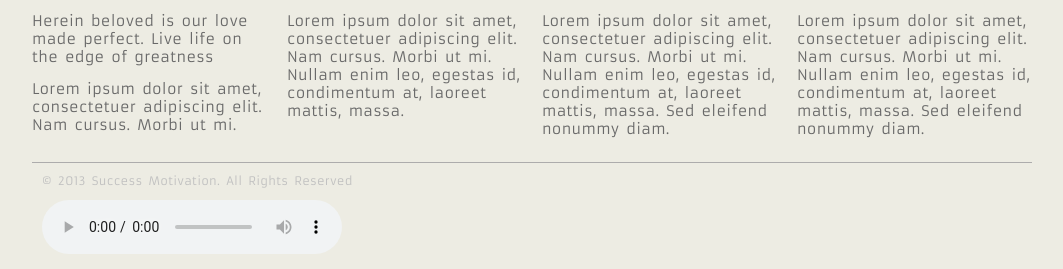
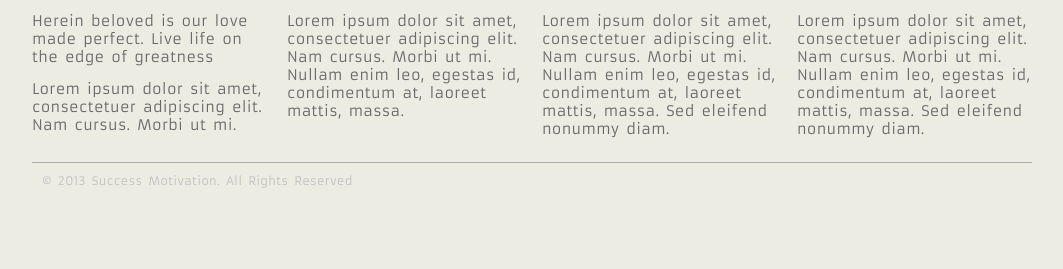
Before and after one commit to colito/theone, a PHP site: page /index.php in a window 1280 px wide. Shown: the part 900-1169 px from the top of the page, without its empty margins (108-1171 px from the left). After the commit the page ends 1088 px from the top, so only its background shows below. Run offline with PHP 8.4, Linux system fonts and the light colour scheme; data that the repository does not hold is empty.

Commit message:
* removed audio player at footer

```diff
--- a/include_scripts/footer.php
+++ b/include_scripts/footer.php
@@ -5,14 +5,6 @@
         <div id='footer' class='grid_12'>
 			<div id='copyright'>
 				<p>&copy; 2013 Success Motivation. All Rights Reserved</p>
-				<p>
-				     <audio controls height='50' width='50'>
-                        <source src='take_five.mp3' type='audio/mpeg'>
-                        <source src='autumn_leaves.mp3' type='audio/mpeg'>
-
-                        Your browser does not support this audio format.
-                    </audio>
-				</p>
 			</div>
 		</div>
     ";
```
